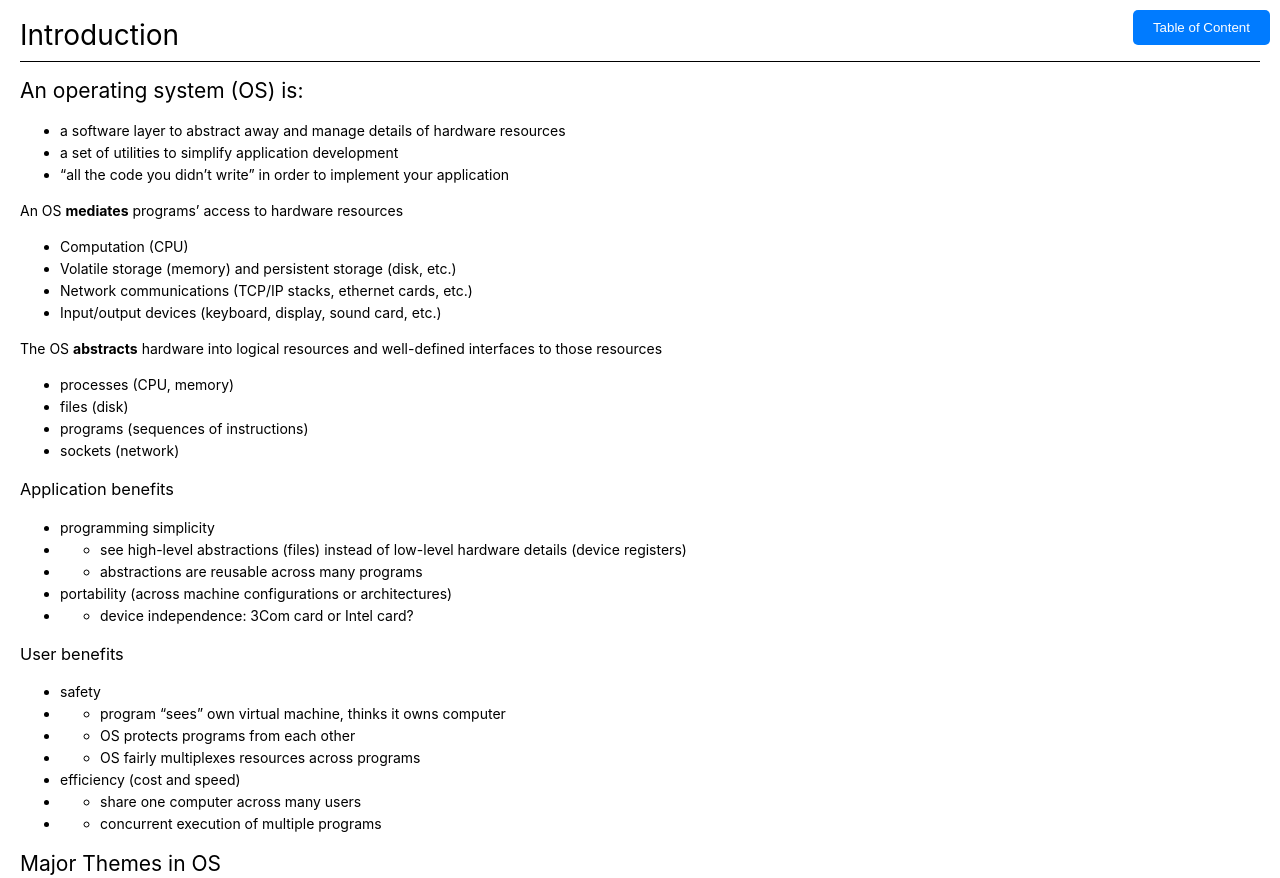
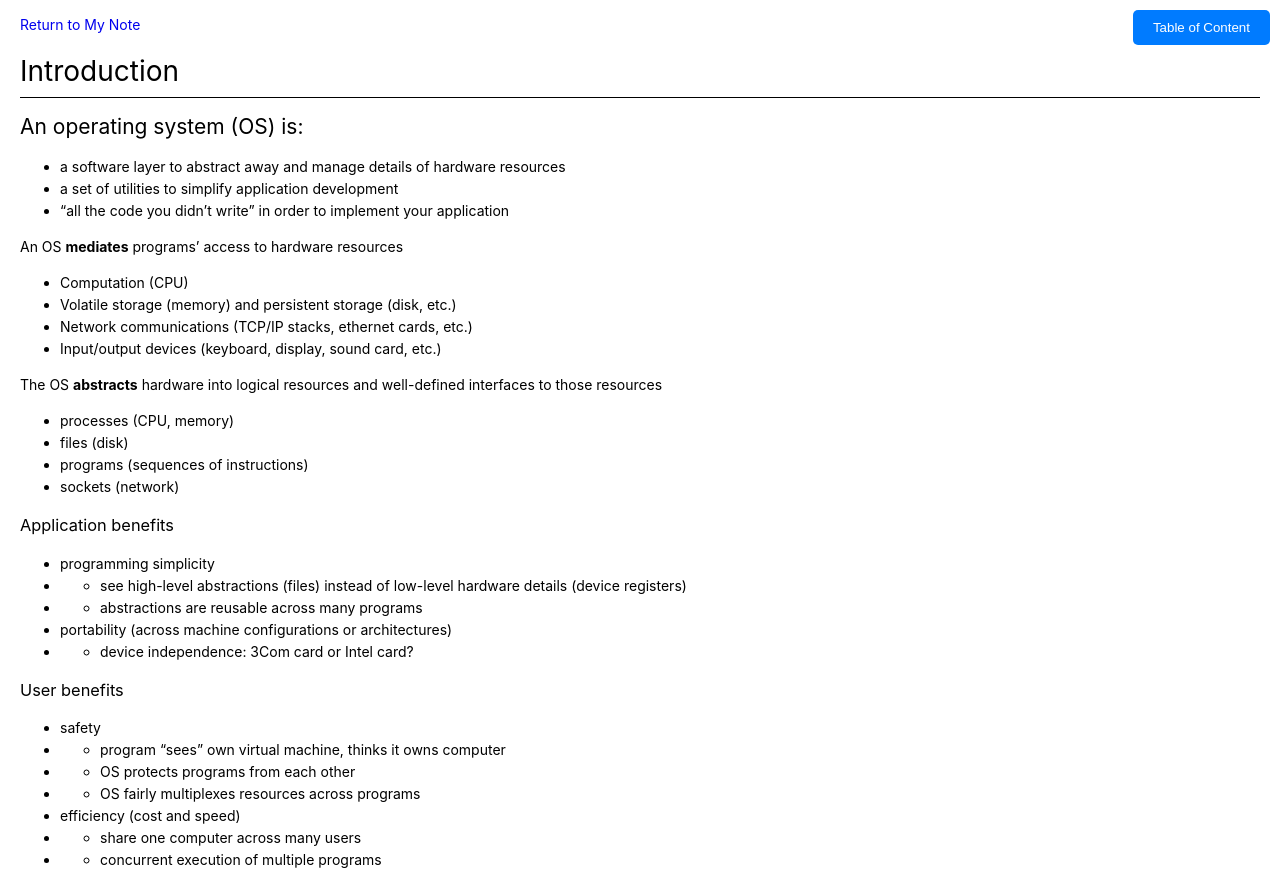
Before and after one commit to DirtyDrake666/dirtydrake666.github.io, a plain HTML site: page note/os/review0.html in a window 1280 px wide. Shown: the top 878 px of the page. Drawn offline with nearby package versions, Linux system fonts and the light colour scheme; some packages are replaced by stand-ins of ours; a script that the page names is missing.

Commit message:
add return button

```diff
--- a/note/os/review0.html
+++ b/note/os/review0.html
@@ -367,6 +367,11 @@ code {
           : 'default'
     });
   </script>
+  <nav>
+	<p>
+		<a class="m-2" href="my-note.html">Return to My Note</a>
+	</p>
+</nav>
 <button id="tocButton">Table of Content</button>
 <div id="tocContainer"></div>
 <h1 id="introduction">Introduction</h1>
```
